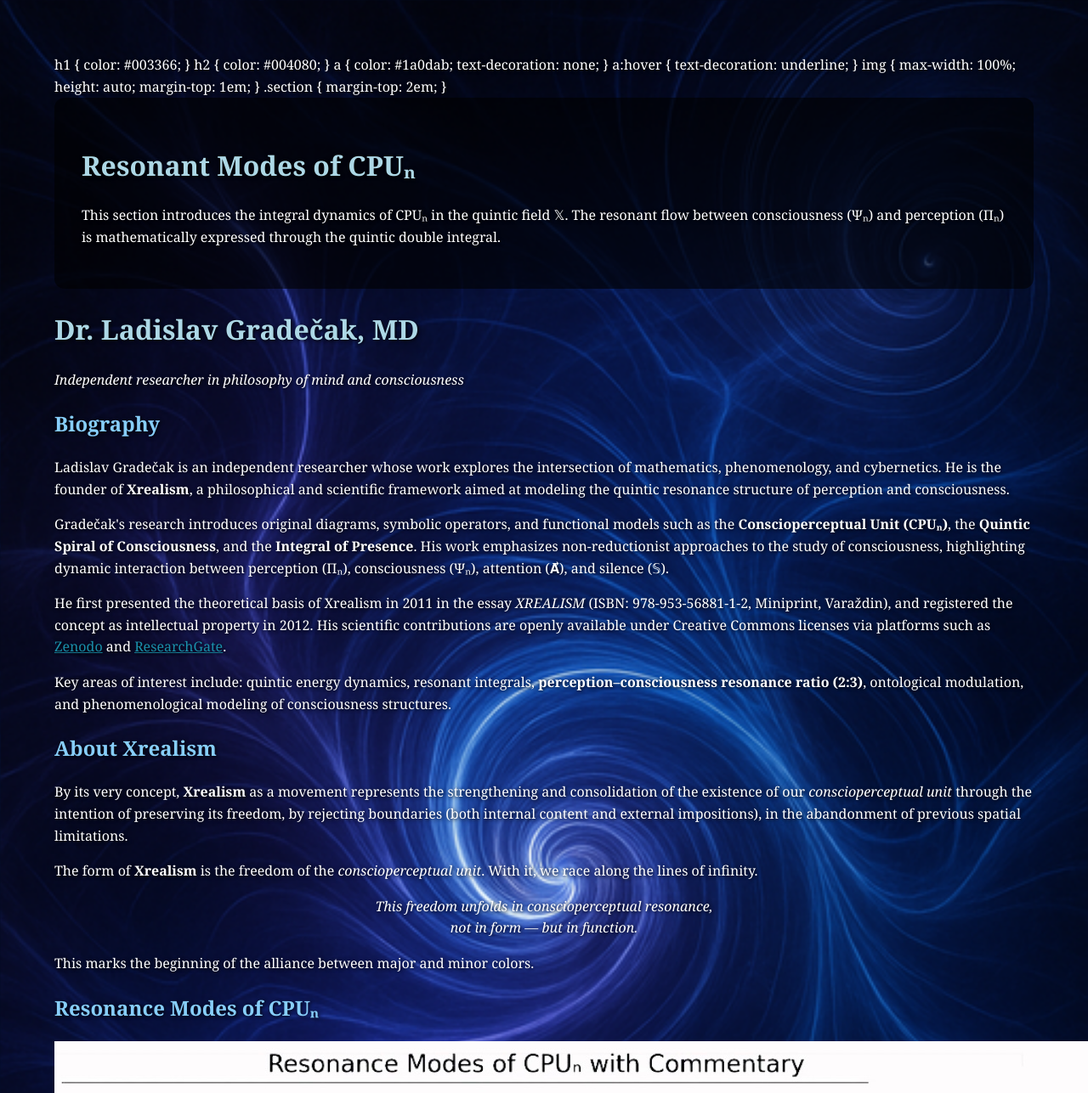
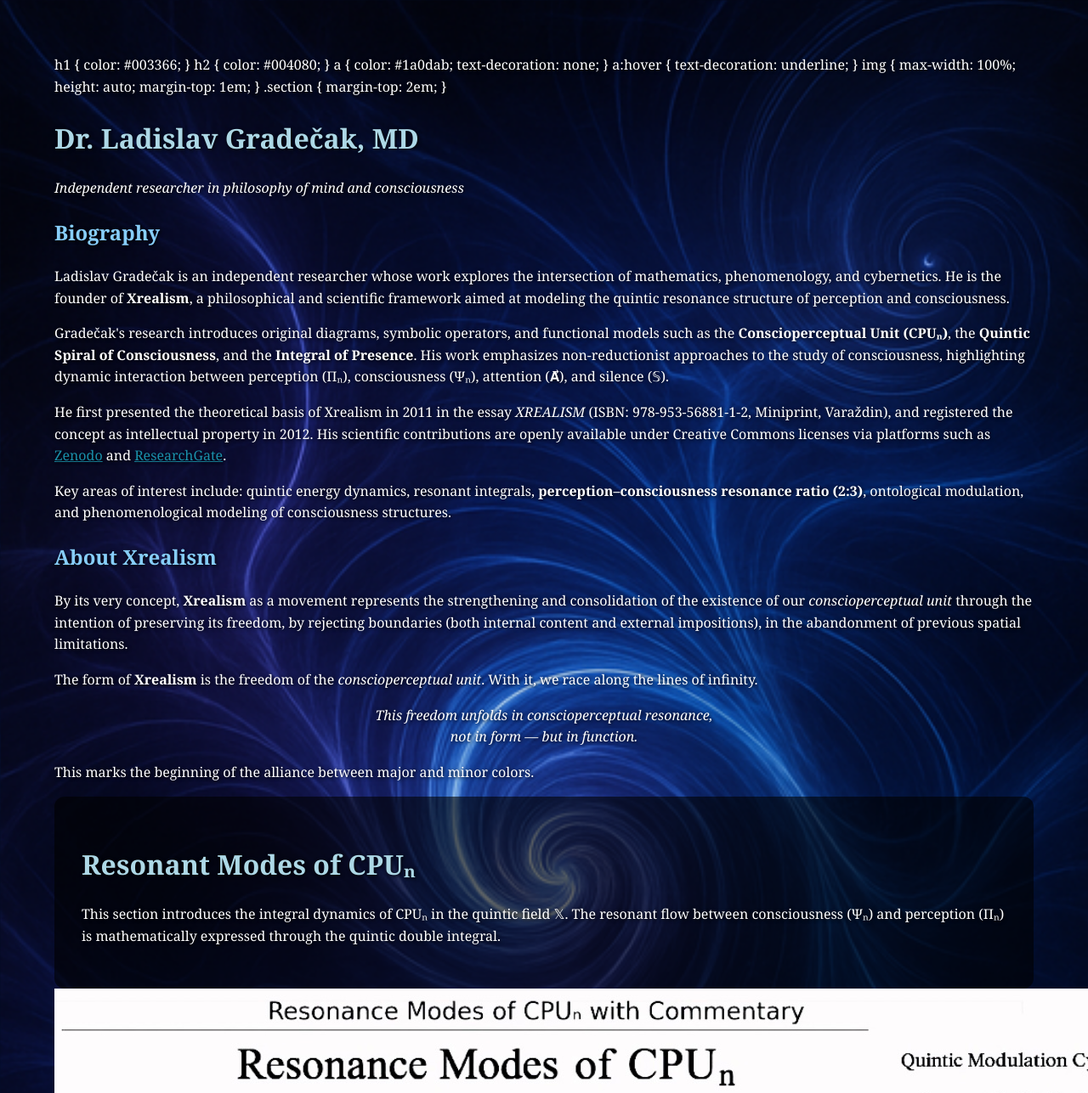
Before and after one commit to ladgrad/ladgrad.github.io, a plain HTML site: page index.html in a window 1280 px wide. Shown: the top 1287 px of the page at 85% size. Drawn offline with Linux system fonts and the light colour scheme.

Commit message:
Update index.html

```diff
--- a/index.html
+++ b/index.html
@@ -62,10 +62,7 @@
   </style>
 </head>
 <body>
-  <div class="overlay">
-  <h1>Resonant Modes of CPUₙ</h1>
-  <p>This section introduces the integral dynamics of CPUₙ in the quintic field 𝕏. The resonant flow between consciousness (Ψₙ) and perception (Πₙ) is mathematically expressed through the quintic double integral.</p>
-</div>
+
 <h1>Dr. Ladislav Gradečak, MD</h1>
   <p><em>Independent researcher in philosophy of mind and consciousness</em></p>
 <div class="section">
@@ -95,7 +92,11 @@
 </p>
   This marks the beginning of the alliance between major and minor colors.
 </p>
-    <h2>Resonance Modes of CPUₙ</h2>
+
+    <div class="overlay">
+  <h1>Resonant Modes of CPUₙ</h1>
+  <p>This section introduces the integral dynamics of CPUₙ in the quintic field 𝕏. The resonant flow between consciousness (Ψₙ) and perception (Πₙ) is mathematically expressed through the quintic double integral.</p>
+</div>
 <img src="IMG_5429.jpeg" alt="Resonance Modes of CPUₙ" />
     <p>
   Within the Xrealist model of consciousness, the quintic double integral is not merely a mathematical tool for calculating volume in an abstract space, but is interpreted as the resonant operator of the conscioperceptual unit (CPUₙ). Rather than integrating a function over spatial coordinates, the CPUₙ integrates energetic contributions between perception (Πₙ) and consciousness (Ψₙ) within the quintic resonant domain 𝕏.
```
